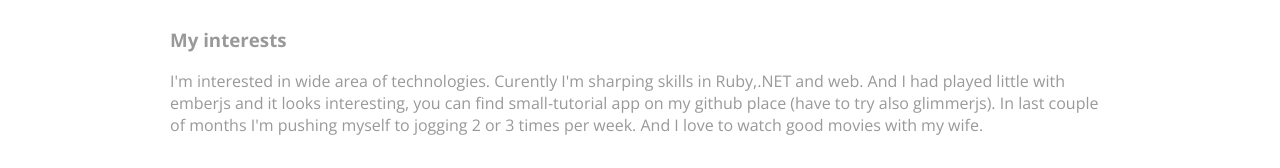
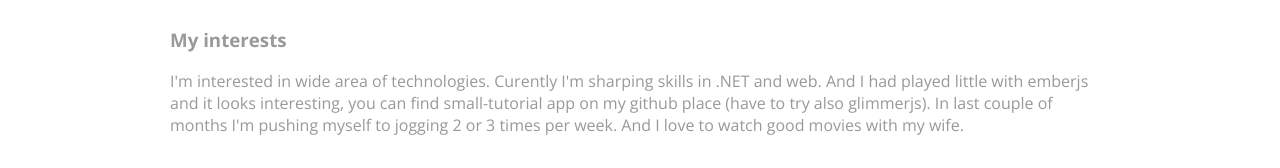
Before and after one commit to AlenHujdur/bio, a plain HTML site: page about.html in a window 1280 px wide. Shown: the part 632-800 px from the top of the page. Drawn offline with nearby package versions, Linux system fonts and the light colour scheme.

Commit message:
Update about.html

```diff
--- a/about.html
+++ b/about.html
@@ -38,7 +38,7 @@
           I was editing it in admin editor (pictures, videos, hyperlinks and formating text) or directly using html and css.
           I also used SAP BO for querying data from company CRM apps. With slow internet link it was nightmare to pull out data. And then I moved to Belgium to live with my wife...</p> <br/><br/>
           <left><h3>My interests</h3></left>
-          <p>I'm interested in wide area of technologies. Curently I'm sharping skills in Ruby,.NET and web. And I had played little with emberjs and it looks interesting, you can find small-tutorial app on my github place (have to try also glimmerjs).
+          <p>I'm interested in wide area of technologies. Curently I'm sharping skills in .NET and web. And I had played little with emberjs and it looks interesting, you can find small-tutorial app on my github place (have to try also glimmerjs).
           In last couple of months I'm pushing myself to jogging 2 or 3 times per week. And I love to watch good movies with my wife.</p><br/>
           <p>If you like to follow me <a href="https://twitter.com/alenhujdur"> on twitter</a>
           and you can also check my <a href="https://www.linkedin.com/profile/preview?locale=en_US&trk=prof-0-sb-preview-primary-button"> Linkedin profile</a></p>
```
